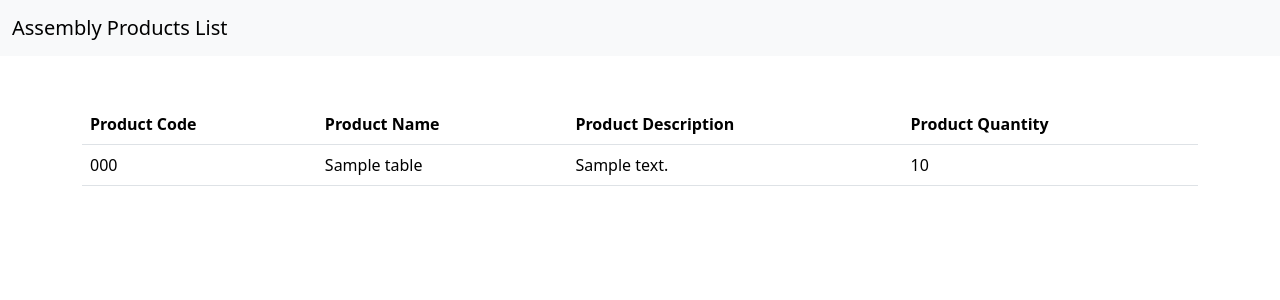
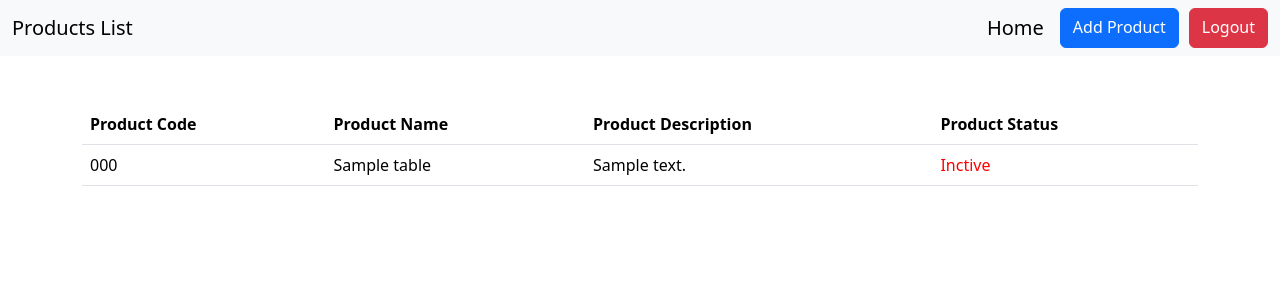
Before and after one commit to Ankiitt07/Inventory_Management, a Django app: page /app/products/ in a window 1280 px wide. Shown: the top 300 px of the page. Run offline with Django 4.2, Linux system fonts and the light colour scheme; tables that the repository leaves empty hold one stand-in row (values such as "Sample post").

Commit message:
update code

```diff
--- a/app/serializers.py
+++ b/app/serializers.py
@@ -131,11 +131,11 @@ class RepairProductSerializer(serializers.ModelSerializer):
         model = RepairProduct
         fields = [
             "id",
-            "product_code",
-            "assembly_code",
+            "product",
+            "assembly",
             "quantity",
             "status",
-            "created_at"
+            "date"
         ]
 
 
--- a/app/urls.py
+++ b/app/urls.py
@@ -11,7 +11,12 @@ from .views import (
     AssemblyProductsListView,
     DailyInventoryData,
     PackagedProductData,
-    DispatchedProductData
+    DispatchedProductData,
+    RepairedProductData,
+    RejectProductData
+)
+from app.dashboard import (
+    ProductsAnalytics
 )
 from app.auth import (
     UserRegister,
@@ -45,6 +50,12 @@ urlpatterns = [
     # URLs related to dispatched product data API.
     path('dispatched_product_data/', DispatchedProductData.as_view(), name='dispatched_product_data'),
 
+    # URLs related to dispatched product data API.
+    path('repair_product_data/', RepairedProductData.as_view(), name='repair_product_data'),
+
+    # URLs related to dispatched product data API.
+    path('reject_product_data/', RejectProductData.as_view(), name='reject_product_data'),
+
     # URLs related to data via excel sheet
     path("upload_products_data/", UploadBulkProducts.as_view()),
     path("upload_assembly_data/", UploadAssembly.as_view()),
@@ -55,4 +66,12 @@ urlpatterns = [
     path('assembly/', AssemblyListView.as_view(), name='assembly-list'),
     path('assembly_products/', AssemblyProductsListView.as_view(), name='assembly-products-list'),
     path('add_opening_stocks/', add_opening_stocks, name='add_opening_stocks'),
+
+
+    # URLs for Analytics
+    path('products_analytics/', ProductsAnalytics.as_view(), name="prducts_analytics"),
+
+    # URLs for testing
+    path('add_products/', add_opening_stocks, name='add_products'),
+
 ]
--- a/app/views.py
+++ b/app/views.py
@@ -3,8 +3,8 @@ from django.db import transaction
 from rest_framework.views import APIView
 from rest_framework.response import Response
 from rest_framework import status
-from datetime import date
-from django.shortcuts import render
+from datetime import datetime, date, timedelta
+from django.shortcuts import render, get_object_or_404
 from .token_auth_helper import verify_token_class
 from .models import (
     Product,
@@ -37,7 +37,7 @@ class ProductsData(APIView):
     @verify_token_class
     def get(self, request, format=None):
 
-        product_data = Product.objects.all()
+        product_data = Product.objects.filter(product_status = 1)
 
         serializer = ProductSerializer(product_data, many = True)
 
@@ -64,6 +64,25 @@ class ProductsData(APIView):
 
         return Response(serializer.errors, status=status.HTTP_400_BAD_REQUEST)
 
+    @verify_token_class
+    def patch(self, request, format=None):
+
+        product_instance = get_object_or_404(Product, product_code = request.data.get("product_code"))
+
+        serializer = ProductSerializer(product_instance, data=request.data, partial=True)
+
+        if serializer.is_valid():
+            serializer.save()
+            response = {
+                "success": True,
+                "message": "Product Data updated successfully",
+                "data": {"product": serializer.data}
+            }
+            return Response(response, status=status.HTTP_200_OK)
+
+        return Response(serializer.errors, status=status.HTTP_400_BAD_REQUEST)
+
+
 class AssemblyLineData(APIView):
 
     @verify_token_class
@@ -89,10 +108,28 @@ class AssemblyLineData(APIView):
             serializer.save()
             response = {
                 "success" : True,
-                "message" : "Product addedd successfully",
+                "message" : "Assembly line addedd successfully",
                 "data" : {"product" : serializer.data}
             }
             return Response(response, status=status.HTTP_201_CREATED)
+
+        return Response(serializer.errors, status=status.HTTP_400_BAD_REQUEST)
+
+    @verify_token_class
+    def patch(self, request, format=None):
+
+        product_instance = get_object_or_404(Product, product_code = request.data.get("product_code"))
+
+        serializer = ProductSerializer(product_instance, data=request.data, partial=True)
+
+        if serializer.is_valid():
+            serializer.save()
+            response = {
+                "success": True,
+                "message": "Product Data updated successfully",
+                "data": {"product": serializer.data}
+            }
+            return Response(response, status=status.HTTP_200_OK)
 
         return Response(serializer.errors, status=status.HTTP_400_BAD_REQUEST)
 
@@ -236,7 +273,10 @@ class DailyInventoryData(APIView):
     @verify_token_class
     def get(self, request, format=None):
 
-        inventory_data = DailyInventory.objects.all()
+        current_date = date.today()
+        print(current_date)
+
+        inventory_data = DailyInventory.objects.filter(inventory_date = current_date)
 
         serializer = DailyInventorySerializer(inventory_data, many = True)
 
@@ -250,15 +290,43 @@ class DailyInventoryData(APIView):
     @verify_token_class
     def post(self, request, format=None):
 
-        serializer = DailyInventorySerializer(data=request.data.get('inventory_data'), many=True)
+        inventory_data = request.data.get('inventory_data')
 
-        if serializer.is_valid():
+        updated_inventory_data = []
+        current_date = date.today()
+        for data in inventory_data:
+            current_date_inventory = DailyInventory.objects.filter(product_id = data['product'], inventory_date = current_date).first()
+            if current_date_inventory:
+                current_date_inventory.opening_stock += int(data['opening_stock'])
+                current_date_inventory.closing_stock += int(data['opening_stock'])
+                current_date_inventory.save()
+            else:
+                last_inventory = DailyInventory.objects.filter(product_id = data['product']).order_by('-inventory_date').first()
+                if last_inventory and last_inventory.closing_stock != 0:
+                    opening_stock = int(last_inventory.closing_stock) + int(data['opening_stock'])
+                    last_inventory.closing_stock = 0
+                    last_inventory.save()
+                else:
+                    opening_stock = int(data['opening_stock'])
+                item = {
+                    "product" : data['product'],
+                    "opening_stock" :opening_stock,
+                    "inventory_date" : current_date
+                }
+                updated_inventory_data.append(item)
 
-            serializer.save()
+        if updated_inventory_data:
+            serializer = DailyInventorySerializer(data=updated_inventory_data, many=True)
 
-            return Response(serializer.data, status=status.HTTP_201_CREATED)
+            if serializer.is_valid():
 
-        return Response(serializer.errors, status=status.HTTP_400_BAD_REQUEST)
+                serializer.save()
+
+                return Response(serializer.data, status=status.HTTP_201_CREATED)
+
+            return Response(serializer.errors, status=status.HTTP_400_BAD_REQUEST)
+        else:
+            return Response({"success" : "addedd successfully"}, status=status.HTTP_200_OK)
 
 
 class PackagedProductData(APIView):
@@ -266,7 +334,8 @@ class PackagedProductData(APIView):
     @verify_token_class
     def get(self, request, format=None):
 
-        packaged_product_data = PackagedProduct.objects.all()
+        current_date = date.today()
+        packaged_product_data = PackagedProduct.objects.filter(packaged_date = current_date)
 
         serializer = PackagedProductSerializer(packaged_product_data, many = True)
 
@@ -313,7 +382,7 @@ class PackagedProductData(APIView):
                     if product_data.closing_stock < quantity:
                         return self.insufficient_stock_response(product_code)
 
-                    self.update_closing_stock_for_product(product_data, quantity)
+                    self.update_closing_stock_for_product_from_inventory(product_data, quantity)
                     self.create_or_update_packaged_product(product_code, quantity)
         except Exception as e:
             return self.error_response(e)
@@ -338,7 +407,7 @@ class PackagedProductData(APIView):
                         if product_data.closing_stock < product_quantity*assembly_quantity:
                             return self.insufficient_stock_response_for_assembly(product_code, assembly)
 
-                        self.update_closing_stock_for_assembly(product_data, product_quantity, assembly_quantity)
+                        self.update_closing_stock_for_assembly_from_inventory(product_data, product_quantity, assembly_quantity)
 
                     self.create_or_update_packaged_product_for_assembly(assembly, assembly_quantity)
 
@@ -347,42 +416,56 @@ class PackagedProductData(APIView):
 
     def get_daily_inventory(self, product_code):
         try:
-            return DailyInventory.objects.get(product__product_code=product_code)
+            current_date = date.today()
+            return DailyInventory.objects.get(product__product_code=product_code, inventory_date = current_date)
         except DailyInventory.DoesNotExist:
             return None
 
-    def update_closing_stock_for_product(self, product_data, product_quantity):
+    def update_closing_stock_for_product_from_inventory(self, product_data, product_quantity):
         product_data.closing_stock -= product_quantity
         product_data.save()
 
-    def update_closing_stock_for_assembly(self, product_data, product_quantity, assembly_quantity):
+    def update_closing_stock_for_assembly_from_inventory(self, product_data, product_quantity, assembly_quantity):
         product_data.closing_stock -= product_quantity*assembly_quantity
         product_data.save()
 
     def create_or_update_packaged_product(self, product_code, quantity):
-        try:
-            today = date.today()
-            packaged_product = PackagedProduct.objects.get(product_id=product_code, packaged_date=today)
-
-            packaged_product.quantity += quantity
+        today = date.today()
+        packaged_product = PackagedProduct.objects.filter(product_id=product_code, packaged_date=today).first()
+        if packaged_product:
+            packaged_product.opening_stock += quantity
+            packaged_product.closing_stock += quantity
             packaged_product.save()
 
             return packaged_product, False
-        except PackagedProduct.DoesNotExist:
-            packaged_product = PackagedProduct.objects.create(product_id=product_code, quantity=quantity, packaged_date=today)
+        else:
+            last_package = PackagedProduct.objects.filter(product_id = product_code).order_by('-packaged_date').first()
+            if last_package and last_package.closing_stock != 0:
+                update_opening_stock = int(last_package.closing_stock) + int(quantity)
+            else:
+                update_opening_stock = int(quantity)
+            packaged_product = PackagedProduct.objects.create(
+                product_id=product_code, opening_stock=update_opening_stock, closing_stock=update_opening_stock,packaged_date=today
+            )
             return packaged_product, True
 
     def create_or_update_packaged_product_for_assembly(self, assembly, assembly_quantity):
-        try:
-            today = date.today()
-            packaged_product = PackagedProduct.objects.get(assembly_id=assembly, packaged_date=today)
-
-            packaged_product.quantity += assembly_quantity
+        today = date.today()
+        packaged_product = PackagedProduct.objects.filter(assembly_id=assembly, packaged_date=today).first()
+        if packaged_product:
+            packaged_product.opening_stock += assembly_quantity
+            packaged_product.closing_stock += assembly_quantity
             packaged_product.save()
 
             return packaged_product, False
-        except PackagedProduct.DoesNotExist:
-            packaged_product = PackagedProduct.objects.create(assembly_id=assembly, quantity=assembly_quantity, packaged_date=today)
+        else:
+            last_assembly = PackagedProduct.objects.filter(assembly_id=assembly).order_by('-packaged_date').first()
+            if last_assembly and last_assembly.closing_stock != 0:
+                update_opening_stock = int(last_assembly.closing_stock) + int(assembly_quantity)
+            else:
+                update_opening_stock = int(assembly_quantity)
+
+            packaged_product = PackagedProduct.objects.create(assembly_id=assembly, opening_stock=update_opening_stock, closing_stock=update_opening_stock, packaged_date=today)
             return packaged_product, True
 
     def not_found_response(self, product_code):
@@ -419,7 +502,8 @@ class DispatchedProductData(APIView):
     @verify_token_class
     def get(self, request, format=None):
 
-        dispatched_product_data = DispatchedProduct.objects.all()
+        current_date = date.today()
+        dispatched_product_data = DispatchedProduct.objects.filter(dispatched_date=current_date)
 
         serializer = DispatchedProductSerializer(dispatched_product_data, many = True)
 
@@ -434,6 +518,7 @@ class DispatchedProductData(APIView):
     def post(self, request, format=None):
 
         requested_data = request.data.get('packed_data')
+        current_date = date.today()
 
         for data in requested_data:
 
@@ -450,17 +535,25 @@ class DispatchedProductData(APIView):
             elif dispatch_data.exists():
                 dispatch_data_item = DispatchedProduct.objects.get(packaged_product_id=data["packaged_product"])
                 dispatch_data_item.quantity += int(data['quantity'])
-                dispatch_data.save()
+                dispatch_data_item.dispatched_date = current_date
+                dispatch_data_item.save()
                 packed_product.quantity = packed_product.quantity - int(data['quantity'])
                 packed_product.save()
 
             else:
                 DispatchedProduct.objects.create(
                     packaged_product_id=data["packaged_product"],
-                    quantity = int(data['quantity'])
+                    quantity = int(data['quantity']),
+                    dispatched_date = current_date
                 )
                 packed_product.quantity = packed_product.quantity - int(data['quantity'])
                 packed_product.save()
+
+        response = {
+            "success" : True,
+            "message" : "Dispatch Product Added Successfully",
+        }
+        return Response(response, status=status.HTTP_200_OK)
 
 
 class RepairedProductData(APIView):
@@ -468,13 +561,14 @@ class RepairedProductData(APIView):
     @verify_token_class
     def get(self, request, format=None):
 
-        repaired_product_data = RepairProduct.objects.all()
+        current_date = date.today()
+        repaired_product_data = RepairProduct.objects.filter(date = current_date)
 
         serializer = RepairProductSerializer(repaired_product_data, many = True)
 
         response = {
             "success" : True,
-            "message" : "Repaired Product Data Fetched Successfully",
+            "message" : "Repair Product Data Fetched Successfully",
             "data" : {"repaired_product": serializer.data}
         }
         return Response(response, status=status.HTTP_200_OK)
@@ -514,7 +608,7 @@ class RepairedProductData(APIView):
                     if packed_product_data.quantity < quantity:
                         return self.insufficient_stock_response(product_code)
 
-                    self.update_quantity_for_product(packed_product_data, quantity)
+                    self.update_quantity_for_product_in_packaging(packed_product_data, quantity)
                     self.create_or_update_repair_product(product_code, quantity)
         except Exception as e:
             return self.error_response(e)
@@ -533,7 +627,7 @@ class RepairedProductData(APIView):
                     if packed_assembly_data.quantity < assembly_quantity:
                         return self.insufficient_stock_response_for_assembly(assembly)
 
-                    self.update_quantity_for_assembly(packed_assembly_data, assembly_quantity)
+                    self.update_quantity_for_assembly_in_packaging(packed_assembly_data, assembly_quantity)
 
                 self.create_or_update_repair_product_for_assembly(assembly, assembly_quantity)
 
@@ -542,49 +636,67 @@ class RepairedProductData(APIView):
 
     def get_product_packed_data(self, product_code):
         try:
-            return PackagedProduct.objects.get(product__product_code=product_code)
+            current_date = date.today()
+            return PackagedProduct.objects.get(product__product_code=product_code, packaged_date = current_date)
         except PackagedProduct.DoesNotExist:
             return None
 
     def get_assembly_packed_data(self, assembly):
         try:
-            return PackagedProduct.objects.get(assembly__assembly_code=assembly)
+            current_date = date.today()
+            return PackagedProduct.objects.get(assembly__assembly_code=assembly, packaged_date = current_date)
         except PackagedProduct.DoesNotExist:
             return None
 
-    def update_quantity_for_product(self, product_data, product_quantity):
-        product_data.quantity -= product_quantity
+    def update_quantity_for_product_in_packaging(self, product_data, product_quantity):
+        product_data.closing_stock -= product_quantity
         product_data.save()
 
-    def update_quantity_for_assembly(self, packed_assembly_data, assembly_quantity):
+    def update_quantity_for_assembly_in_packaging(self, packed_assembly_data, assembly_quantity):
         packed_assembly_data.quantity -= assembly_quantity
         packed_assembly_data.save()
 
     def create_or_update_repair_product(self, product_code, quantity):
-        try:
-            today = date.today()
-            repair_product = RepairProduct.objects.get(product_id=product_code, added_date=today)
 
-            repair_product.quantity += quantity
+        today = date.today()
+        repair_product = RepairProduct.objects.filter(product_id=product_code, date=today).first()
+        if repair_product:
+            repair_product.opening_stock += quantity
+            repair_product.closing_stock += quantity
             repair_product.save()
 
             return repair_product, False
-        except RepairProduct.DoesNotExist:
-            repair_product = RepairProduct.objects.create(product_id=product_code, quantity=quantity, added_date=today)
-            return repair_product, True
+        else:
+            last_repair_product = RepairProduct.objects.filter(product_id = product_code).order_by('-date').first()
+            if last_repair_product and last_repair_product.closing_stock != 0:
+                update_opening_stock = int(last_repair_product.closing_stock) + int(quantity)
+            else:
+                update_opening_stock = int(quantity)
+            packaged_product = RepairProduct.objects.create(
+                product_id=product_code, opening_stock=update_opening_stock, closing_stock=update_opening_stock,packaged_date=today
+            )
+            return packaged_product, True
 
     def create_or_update_repair_product_for_assembly(self, assembly, assembly_quantity):
-        try:
-            today = date.today()
-            repair_product = RepairProduct.objects.get(assembly_id=assembly, added_date=today)
 
-            repair_product.quantity += assembly_quantity
+        today = date.today()
+        repair_product = RepairProduct.objects.filter(assembly_id=assembly, date=today).first()
+        if repair_product:
+            repair_product.opening_stock += assembly_quantity
+            repair_product.closing_stock += assembly_quantity
             repair_product.save()
 
             return repair_product, False
-        except RepairProduct.DoesNotExist:
-            repair_product = RepairProduct.objects.create(assembly_id=assembly, quantity=assembly_quantity, added_date=today)
-            return repair_product, True
+        else:
+            last_repair_assembly = RepairProduct.objects.filter(assembly_id=assembly).order_by('-date').first()
+            if last_repair_assembly and last_repair_assembly.closing_stock != 0:
+                update_opening_stock = int(last_repair_assembly.closing_stock) + int(assembly_quantity)
+            else:
+                update_opening_stock = int(assembly_quantity)
+            assembly_product = RepairProduct.objects.create(
+                assembly_id=assembly, opening_stock=update_opening_stock, closing_stock=update_opening_stock, packaged_date=today
+            )
+            return assembly_product, True
 
     def not_found_response(self, product_code):
         response = {
@@ -621,7 +733,8 @@ class RejectProductData(APIView):
     @verify_token_class
     def get(self, request, format=None):
 
-        reject_product_data = RejectProduct.objects.all()
+        current_date = date.today()
+        reject_product_data = RejectProduct.objects.filter(date = current_date)
 
         serializer = RejectProductSerializer(reject_product_data, many = True)
 
@@ -668,7 +781,7 @@ class RejectProductData(APIView):
                         return self.insufficient_stock_response(product_code)
 
                     self.update_quantity_for_product(packed_product_data, quantity)
-                    self.create_or_update_repair_product(product_code, quantity)
+                    self.create_or_update_reject_product(product_code, quantity)
         except Exception as e:
             return self.error_response(e)
 
@@ -688,20 +801,22 @@ class RejectProductData(APIView):
 
                     self.update_quantity_for_assembly(packed_assembly_data, assembly_quantity)
 
-                self.create_or_update_repair_product_for_assembly(assembly, assembly_quantity)
+                self.create_or_update_reject_product_for_assembly(assembly, assembly_quantity)
 
         except Exception as e:
             return self.error_response(e)
 
     def get_product_packed_data(self, product_code):
         try:
-            return PackagedProduct.objects.get(product__product_code=product_code)
+            current_date = date.today()
+            return PackagedProduct.objects.get(product__product_code=product_code, packaged_date = current_date)
         except PackagedProduct.DoesNotExist:
             return None
 
     def get_assembly_packed_data(self, assembly):
         try:
-            return PackagedProduct.objects.get(assembly__assembly_code=assembly)
+            current_date = date.today()
+            return PackagedProduct.objects.get(assembly__assembly_code=assembly, packaged_date = current_date)
         except PackagedProduct.DoesNotExist:
             return None
 
--- a/templates/dashboard/assembly_products_list.html
+++ b/templates/dashboard/assembly_products_list.html
@@ -4,7 +4,7 @@
     <meta charset="UTF-8">
     <meta http-equiv="X-UA-Compatible" content="IE=edge">
     <meta name="viewport" content="width=device-width, initial-scale=1.0">
-    <title>Products</title>
+    <title>Assembly Products</title>
     <link href="https://cdn.jsdelivr.net/npm/bootstrap@5.3.3/dist/css/bootstrap.min.css" rel="stylesheet" integrity="sha384-QWTKZyjpPEjISv5WaRU9OFeRpok6YctnYmDr5pNlyT2bRjXh0JMhjY6hW+ALEwIH" crossorigin="anonymous">
 
 </head>
--- a/templates/dashboard/products_list.html
+++ b/templates/dashboard/products_list.html
@@ -12,7 +12,12 @@
   <header>
     <nav class="navbar bg-body-tertiary">
         <div class="container-fluid">
-              <a class="navbar-brand">Assembly Products List</a>
+          <a class="navbar-brand">Products List</a>
+          <form class="d-flex" role="search" action="#">
+            <a href="#" class="navbar-brand">Home</a>
+            <a href="#" class="btn btn-primary" style="margin-right: 10px;">Add Product</a>
+            <a href="#" class="btn btn-danger" type="button">Logout</a>
+          </form>
         </div>
       </nav>
 </header>
@@ -23,7 +28,7 @@
                 <th scope="col">Product Code</th>
                 <th scope="col">Product Name</th>
                 <th scope="col">Product Description</th>
-                <th scope="col">Product Quantity</th>
+                <th scope="col">Product Status</th>
               </tr>
             </thead>
             <tbody>
@@ -33,7 +38,11 @@
                 <td>{{item.product_code}}</td>
                 <td>{{item.product_name}}</td>
                 <td>{{item.product_description}}</td>
-                <td>{{item.product_quantity}}</td>
+                {% if item.product_status == 1 %}
+                <td style="color: green;">Active</td>
+                {% else %}
+                <td style="color: red;">Inctive</td>
+                {% endif %}
               </tr>
               {% endfor %}
               {% endif %}
```
Also changed, not shown: app/admin.py (+18 -3 lines), app/dashboard.py (added, +81 -0 lines), app/models.py (+9 -7 lines), app/migrations/0009_rejectproduct_date_repairproduct_date_and_more.py (added), app/migrations/0010_remove_packagedproduct_quantity_and_more.py (added). Lines whose indentation alone changed are shown as unchanged.
